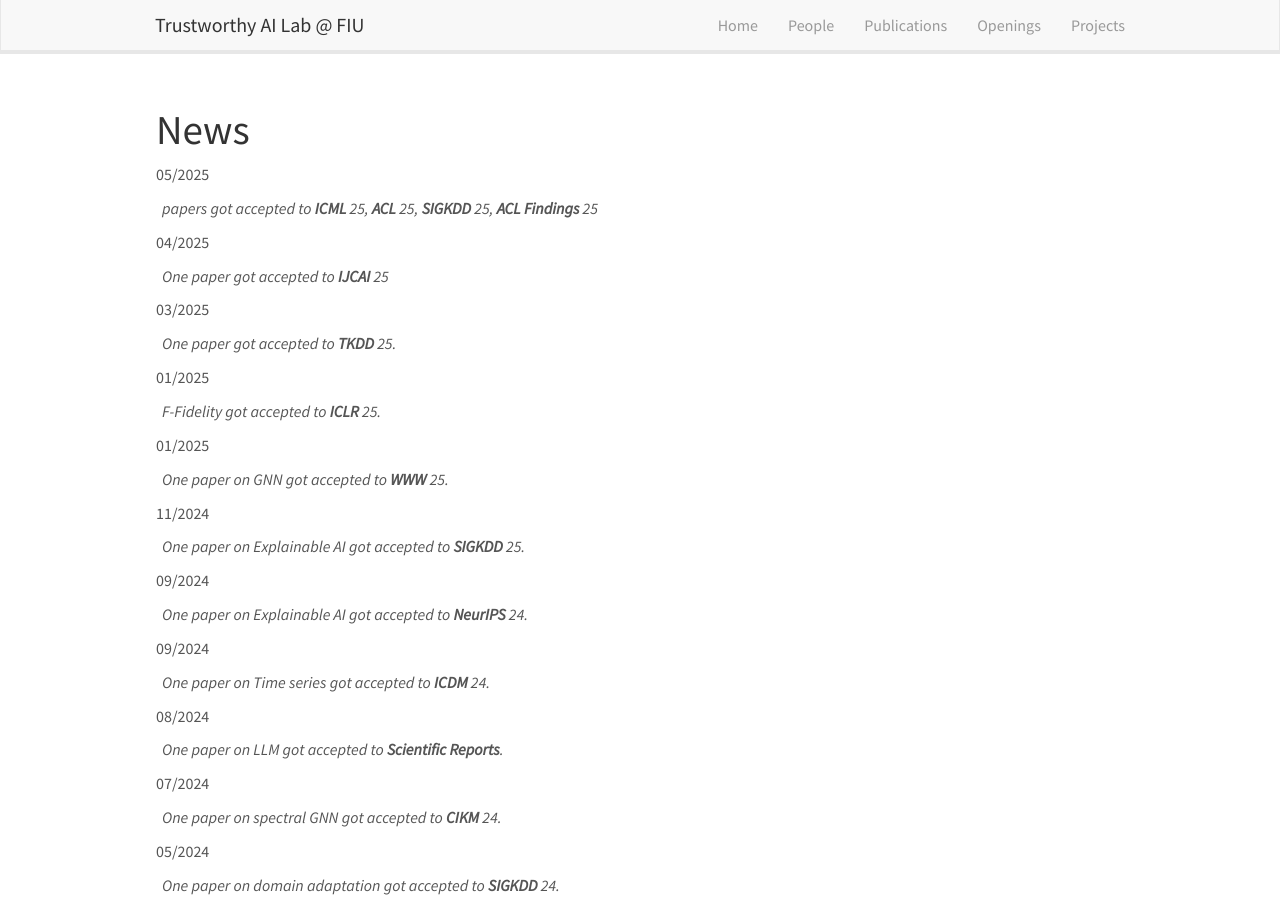
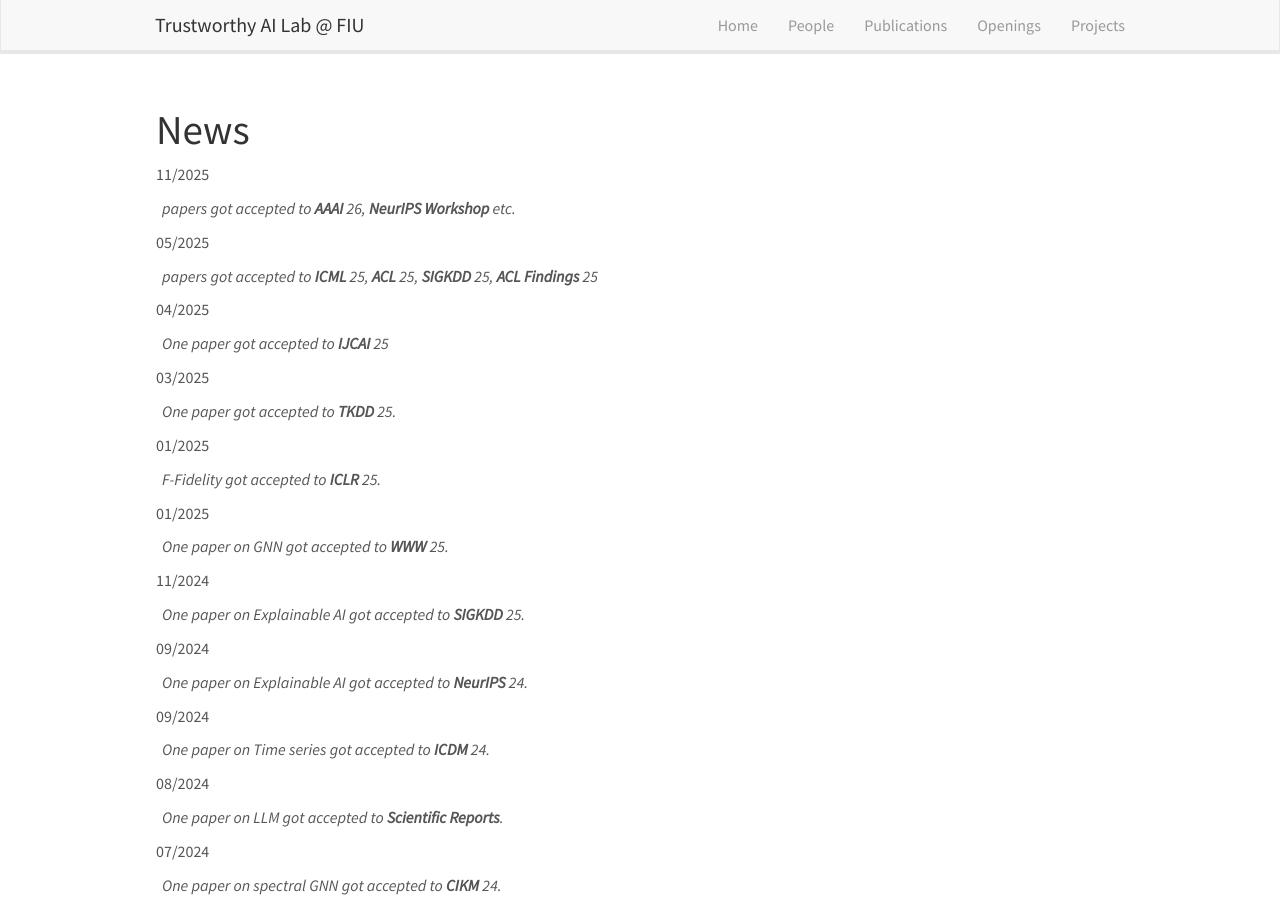
Before and after one commit to trustai4s-lab/trustai4s-lab.github.io, a Jekyll site: the page built from _pages/allnews.md, in a window 1280 px wide and 900 px high. Built offline with Jekyll 4.4.1, drawn with Linux system fonts in a browser that asks for light colours; nearby versions of some CDN libraries.

Commit message:
Update news.yml

```diff
--- a/_data/news.yml
+++ b/_data/news.yml
@@ -1,3 +1,6 @@
+- date: 11/2025
+  headline: papers got accepted to **AAAI** 26, **NeurIPS Workshop** etc.
+
 - date: 05/2025
   headline: papers got accepted to **ICML** 25, **ACL** 25, **SIGKDD** 25, **ACL Findings** 25
 
```
